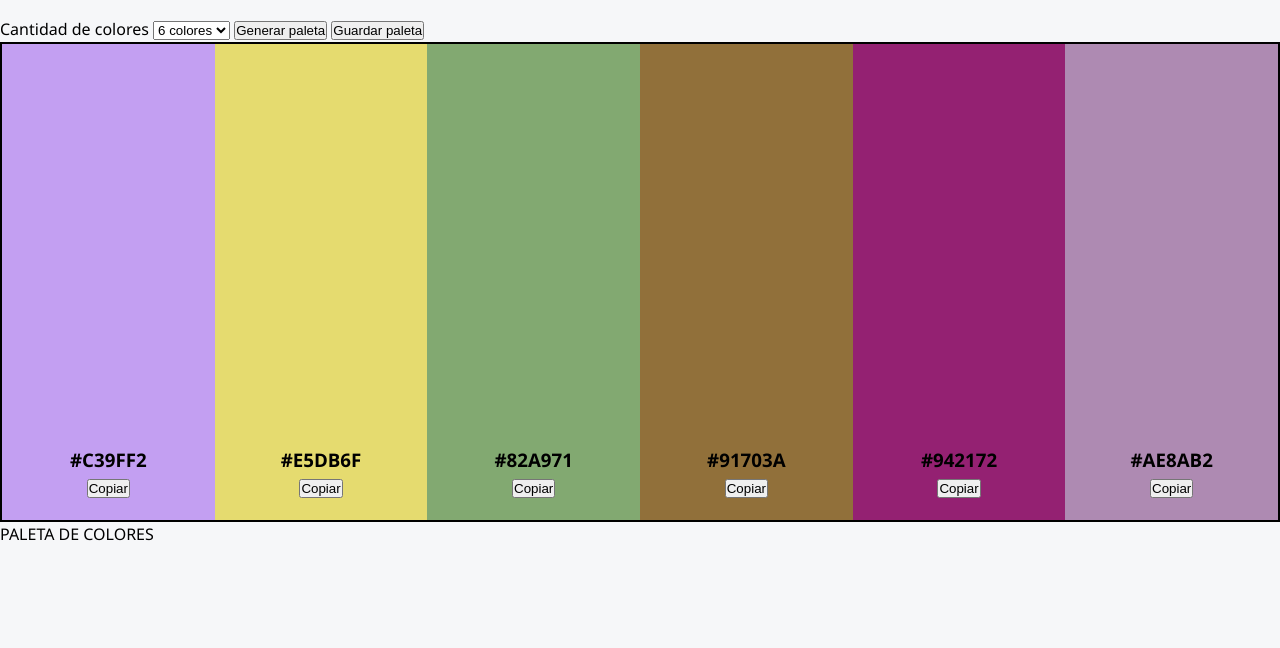
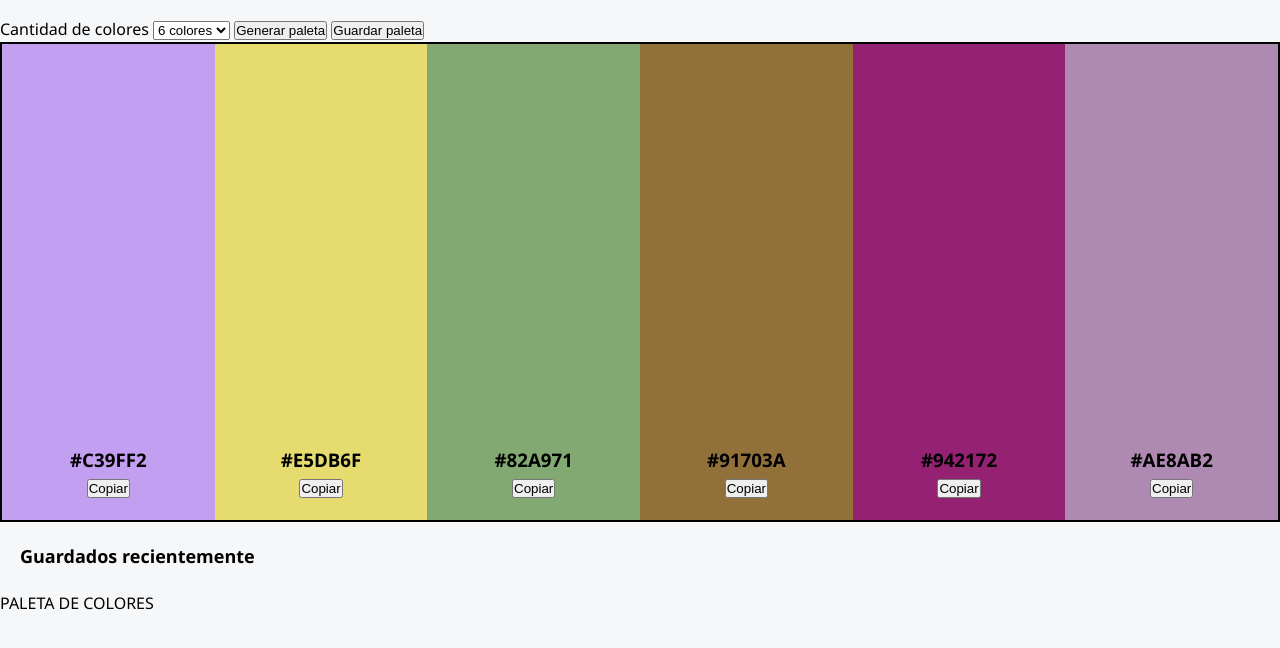
Before and after one commit to unzaga62-star/Projecto-Integrador-M1, a plain HTML site: page index.html in a window 1280 px wide. Shown: the part 100-748 px from the top of the page. Drawn offline with Linux system fonts and the light colour scheme.

Commit message:
agrega boton guardar paleta, pop up y sector de guardados recientemente

```diff
--- a/css/style.css
+++ b/css/style.css
@@ -102,5 +102,11 @@ body {
     justify-content: center;
     gap: 30px;
     margin-top: 10px;
+}
+
+.guardados-recientes {
+    padding: 20px;
+    margin-left: 0;
+    font-size: 0.75rem;
 
 }
--- a/index.html
+++ b/index.html
@@ -59,12 +59,23 @@
           id="nombre-paleta"
           placeholder="Ej: Paleta de verano"
           >
-        <button id="guardar">Guardar</button>
-        <button id="cancelar">Cancelar</button>
+          <div class="botones-pop-up">
+              <button id="guardar">Guardar</button>
+              <button id="cancelar">Cancelar</button>
+          </div>
+      </div>
+
+     </div>
+
+    <section class="guardados-recientes">
+
+      <h2>Guardados recientemente</h2>
+      <div class="lista-guarddos" id="lista-guardados">
+
 
       </div>
 
-     </div>
+    </section>
 </main>
 
 
--- a/js/javascript.js
+++ b/js/javascript.js
@@ -100,4 +100,5 @@ botonpopupGuardar.addEventListener("click",function() {
     console.log(paletaGuardada);
 });
 
+
 renderizarPaleta()
```
